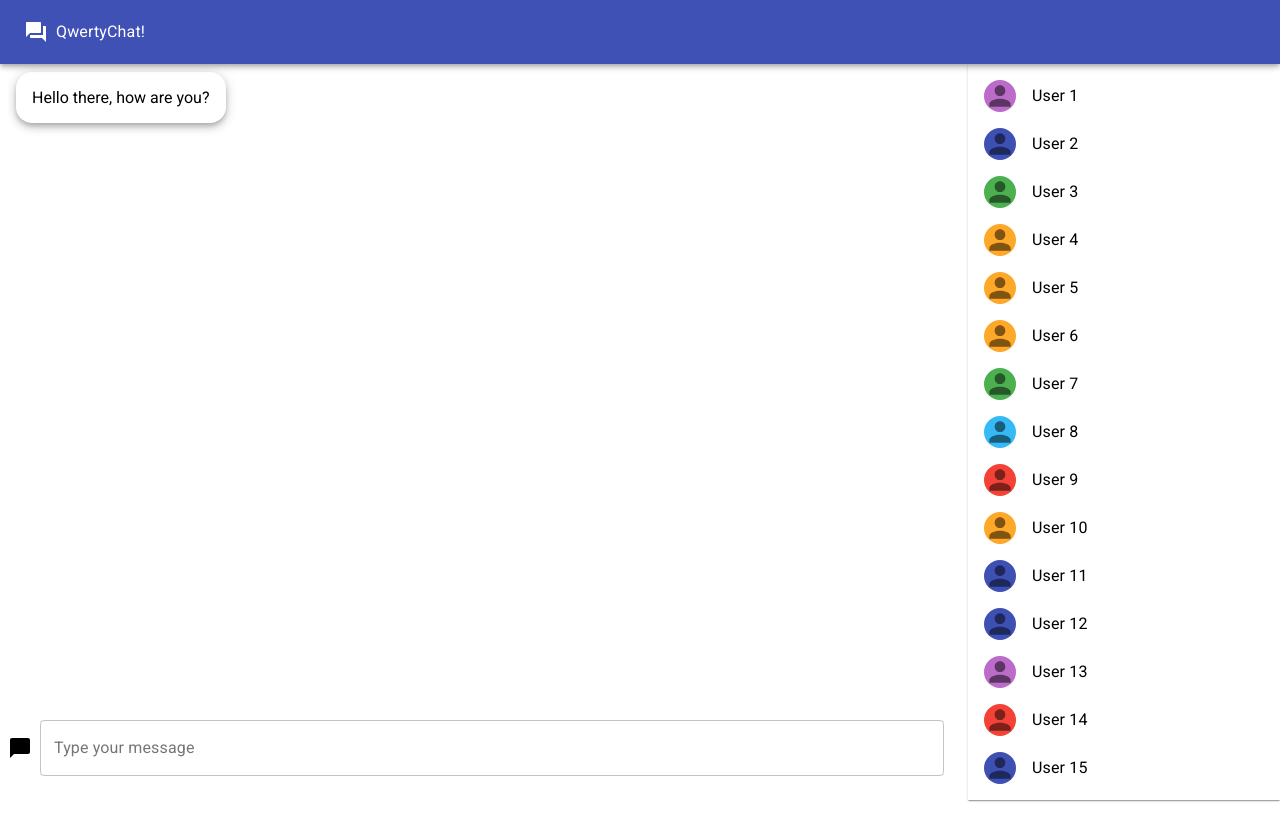
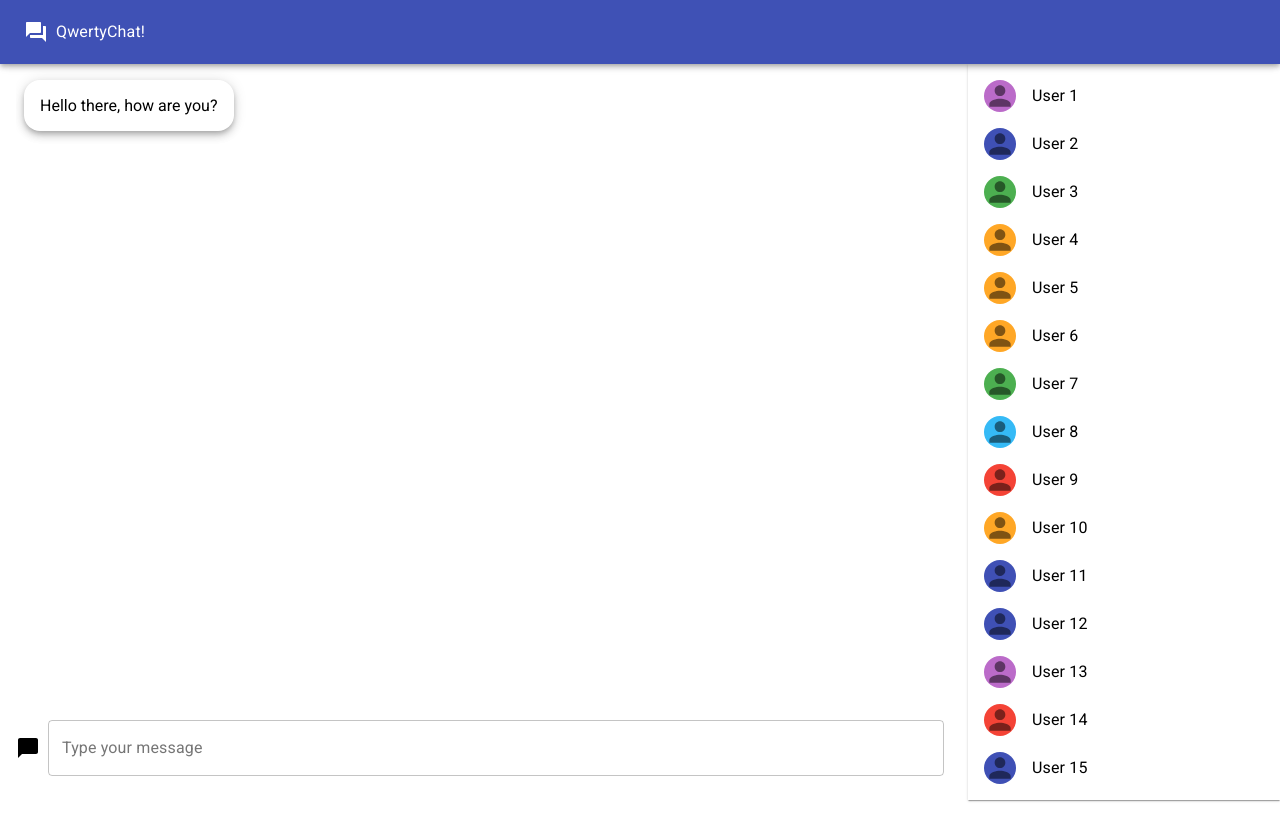
Before and after one commit to ThalesQwerty/socketio-chat, a React (Create React App) app: page / in a window 1280 px wide. Shown: the top 840 px of the page. Built offline with nearby package versions, Linux system fonts and the light colour scheme.

Commit message:
Padding adjustment to fit into grid

```diff
--- a/src/components/layout/Main.jsx
+++ b/src/components/layout/Main.jsx
@@ -63,7 +63,7 @@ class Main extends React.Component {
 
     render() {
         return (
-            <Grid item xl={10} lg={9} md={8} sm={7} xs={6} style={{ paddingTop: '2rem', paddingBottom: '3rem' }}>
+            <Grid item xl={10} lg={9} md={8} sm={7} xs={6} style={{ paddingTop: '2.5rem', paddingLeft: '0.5rem', paddingBottom: '3rem' }}>
                 <div style={{
                     display: 'flex',
                     flexDirection: 'column',
```
